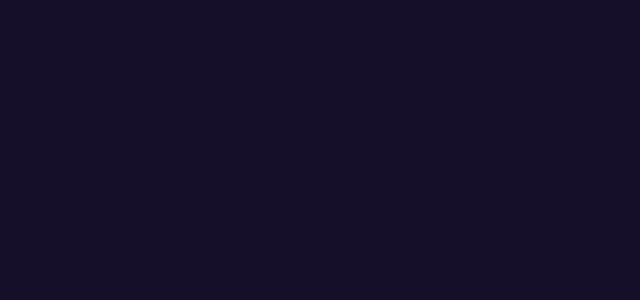
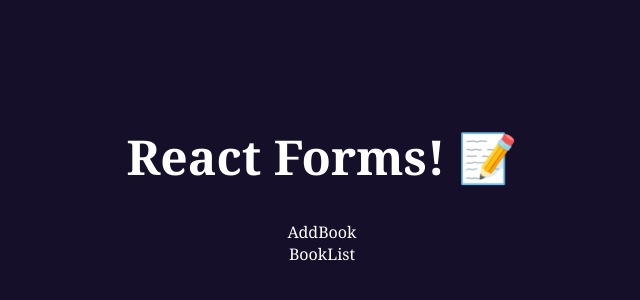
Before and after one commit to ty239/Express-Review, a React app: page / in a window 1280 px wide. Shown: the part 206-506 px from the top of the page, without its empty margins (318-958 px from the left). Built offline with nearby package versions, Linux system fonts and the light colour scheme; the HTML template or start-up script is replaced by a standard one.

Commit message:
clean up for forms assignment

```diff
--- a/package.json
+++ b/package.json
@@ -1,5 +1,5 @@
 {
-  "name": "ttp-debugging-exercise",
+  "name": "ttp-react-forms",
   "version": "1.0.0",
   "main": "index.js",
   "scripts": {
--- a/src/App.jsx
+++ b/src/App.jsx
@@ -1,11 +1,15 @@
 import React from "react";
 import { createRoot } from "react-dom/client";
 import "./style.css";
+import AddBook from "./components/AddBook";
+import BookList from "./components/BookList";
 
 const App = () => {
   return (
     <div className="app">
-      <h1 className="title"></h1>
+      <h1 className="title">React Forms! 📝</h1>
+      <AddBook />
+      <BookList />
     </div>
   );
 };
--- /dev/null
+++ b/src/components/AddBook.jsx
@@ -0,0 +1,20 @@
+import React from "react";
+
+/**
+ * A book should have the following fields:
+ * - title (required)
+ * - author (required)
+ * - image (optional, url)
+ * - publishedDate (optional, datetime)
+ * - description (optional, text)
+ * - rating (number, 1-5)
+ * - category (optional, dropdown with options: fiction, non-fiction, poetry, drama, biography, history, science, technology, art, music, travel, cooking, gardening, etc.)
+ * - isRead (boolean, default false)
+ * - isFavorite (boolean, default false)
+ */
+
+const AddBook = () => {
+  return <div>AddBook</div>;
+};
+
+export default AddBook;
--- /dev/null
+++ b/src/components/BookList.jsx
@@ -0,0 +1,7 @@
+import React from "react";
+
+const BookList = () => {
+  return <div>BookList</div>;
+};
+
+export default BookList;
--- a/src/style.css
+++ b/src/style.css
@@ -25,6 +25,10 @@ body {
   min-height: 100vh;
 }
 
+.app * {
+  color: #ffffff;
+}
+
 .gif-card {
   width: 200px;
   height: 200px;
```
Also changed, not shown: src/components/BookCard.jsx (added, +7 -0 lines), 1 other file (tests, documents, lock files or other folders).
